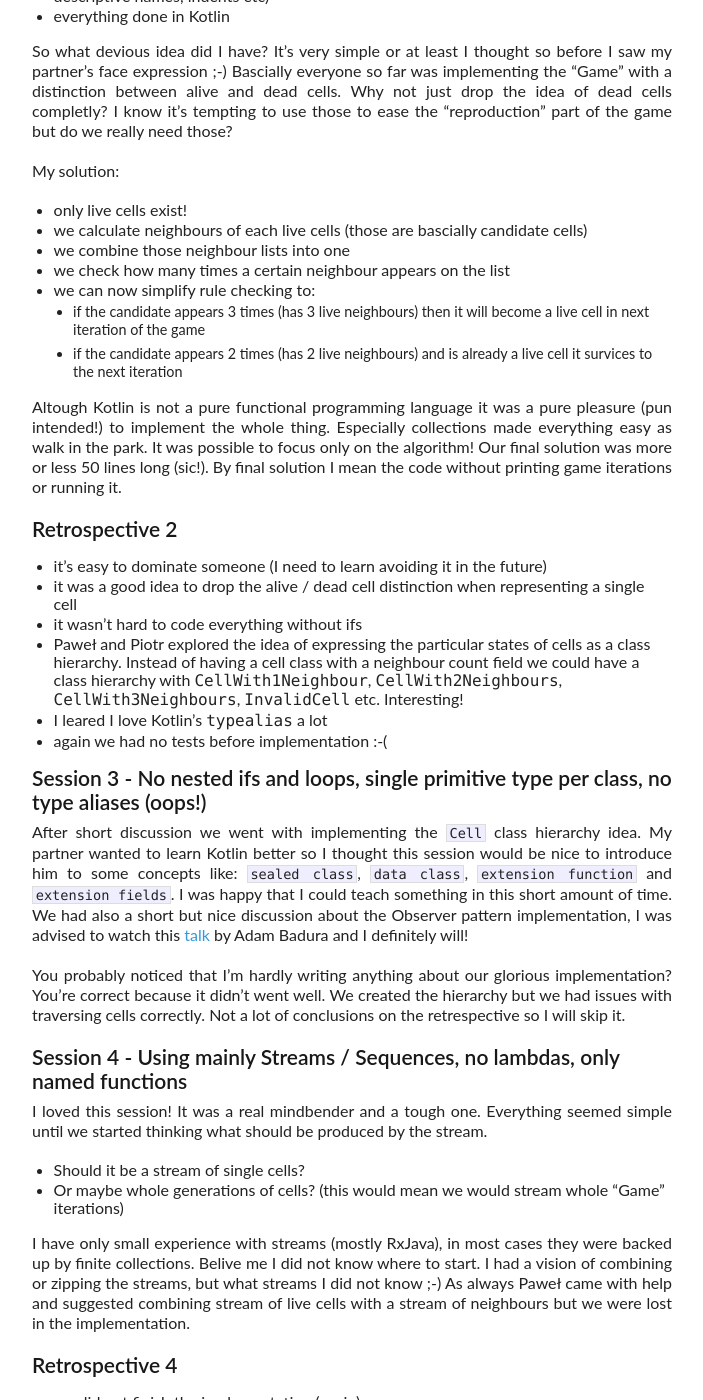
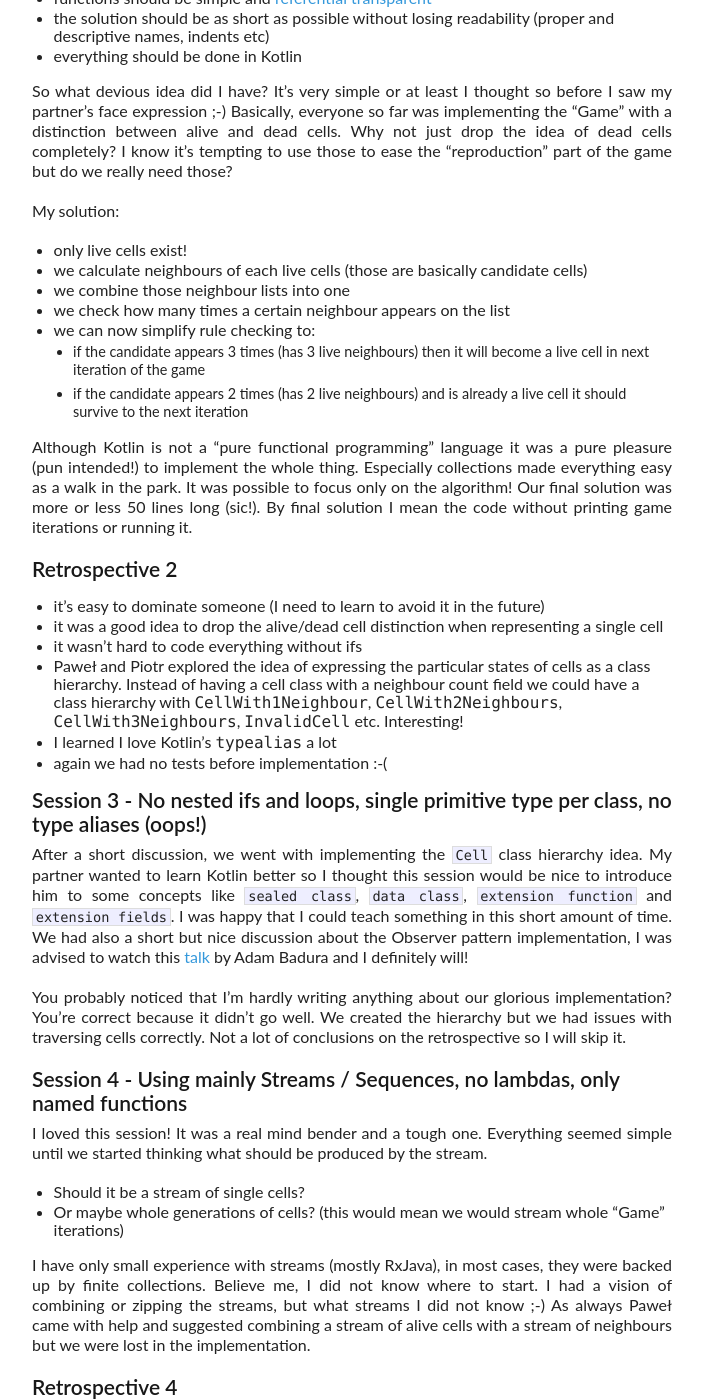
Before and after one commit to ajoz/ajoz.github.io, a Jekyll site: the page built from _posts/2017-11-19-coderetreat-lodz-2017.markdown, in a window 1280 px wide and 1400 px high, scrolled down 1756 px. Shown: the whole window, without its empty margins (298-1001 px from the left). Built offline with Jekyll 4.4.1, drawn with Linux system fonts in a browser that asks for light colours; nearby versions of some CDN libraries; comment, search, counter and statistics services are not loaded; some of the changed text lies outside the part shown.

Commit message:
[fix][grammar] Coderetreat Lodz 2017

```diff
--- a/_posts/2017-11-19-coderetreat-lodz-2017.markdown
+++ b/_posts/2017-11-19-coderetreat-lodz-2017.markdown
@@ -23,23 +23,23 @@
 * Live cell with four or more neighbours dies (overpopulation)
 * Dead cell with three neighbours becomes alive (reproduction)
 
-To start the game you need to pass a initial pattern (seed) of alive and dead cells. The game continues infinitely (or for how long you want). You can read more about it on [wikipedia](https://en.wikipedia.org/wiki/Conway%27s_Game_of_Life).
+To start the game you need to pass an initial pattern (seed) of alive and dead cells. The game continues infinitely (or for how long you want). You can read more about it on [Wikipedia](https://en.wikipedia.org/wiki/Conway%27s_Game_of_Life).
 
 ### Session 1 - No limits!
 
-First session was a warmup, we could code however we wanted, no limits. I already had few ideas how to approach the problem the week before the event so I really wanted to hear how other people think. After a little bit of a discussion with my partner, we came up with a solution like this:
+The first session was a warmup, we could code however we wanted, no limits. I already had few ideas how to approach the problem the week before the event so I really wanted to hear how other people think. After a little bit of a discussion with my partner, we came up with a solution like this:
 * there is a game board of size: `width * height`
 * the game board represents all the cells dead and alive
-* we will scan the board with a 3x3 window and check each cells neighbourhood
+* we will scan the board with a 3x3 window and check each cell's neighbourhood
 * very similar to image processing where you scan the image and change a pixel depending on its neighbourhood
 * we will use Java 8
 
 I suggested that we should go with a stateless solution. So the `Game` just took `Board` state and produced another `Board` state. After a bit of implementing, Paweł came and told us:
-* we should have an infinite board (and we already limited ourselves with an array)
+* we should have an infinite board (and we already limited ourselves to an array)
 * we should write tests (we did not)
 * we should try to focus on the smallest part of the problem (like dead / alive rules)
 
-After this recommendation we went on to testing and implementing just the rules of the "Game". Unfortunately we just managed to write few tests before we ran out of time.
+After this recommendation, we went on to testing and implementing just the rules of the "Game". Unfortunately, we just managed to write few tests before we ran out of time.
 
 ### Retrospective 1
 
@@ -48,66 +48,68 @@
 * having no tests is a problem, also correctly determining what you should start to test
 * many people didn't finish just like us
 
-### Session 2 - No ifs, methods not longer then 5 lines
+### Session 2 - No ifs, methods not longer than 5 lines
 
-I need to appologize to my second partner because I completly dominated that session. I just wanted to implement one of my ideas to solve the problem so badly :-( Sorry Marek! I tweaked the limits for this session and added some more:
+I need to apologize to my second partner because I completely dominated that session. I just wanted to implement one of my ideas to solve the problem so badly :-( Sorry Marek!
+
+I tweaked the limits for this session and added some more:
 * no mutable state
 * no evident iteration like `while` and `for` loops
 * functions should be simple and [referential transparent](https://en.wikipedia.org/wiki/Referential_transparency)
-* solution should be as short as possible without loosing readability (proper and descriptive names, indents etc)
-* everything done in Kotlin
+* the solution should be as short as possible without losing readability (proper and descriptive names, indents etc)
+* everything should be done in Kotlin
 
-So what devious idea did I have? It's very simple or at least I thought so before I saw my partner's face expression ;-) Bascially everyone so far was implementing the "Game" with a distinction between alive and dead cells. Why not just drop the idea of dead cells completly? I know it's tempting to use those to ease the "reproduction" part of the game but do we really need those?
+So what devious idea did I have? It's very simple or at least I thought so before I saw my partner's face expression ;-) Basically, everyone so far was implementing the "Game" with a distinction between alive and dead cells. Why not just drop the idea of dead cells completely? I know it's tempting to use those to ease the "reproduction" part of the game but do we really need those?
 
 My solution:
 * only live cells exist!
-* we calculate neighbours of each live cells (those are bascially candidate cells)
+* we calculate neighbours of each live cells (those are basically candidate cells)
 * we combine those neighbour lists into one
 * we check how many times a certain neighbour appears on the list
 * we can now simplify rule checking to:
   * if the candidate appears 3 times (has 3 live neighbours) then it will become a live cell in next iteration of the game
-  * if the candidate appears 2 times (has 2 live neighbours) and is already a live cell it survices to the next iteration
+  * if the candidate appears 2 times (has 2 live neighbours) and is already a live cell it should survive to the next iteration
 
-Altough Kotlin is not a pure functional programming language it was a pure pleasure (pun intended!) to implement the whole thing. Especially collections made everything easy as walk in the park. It was possible to focus only on the algorithm! Our final solution was more or less 50 lines long (sic!). By final solution I mean the code without printing game iterations or running it.
+Although Kotlin is not a "pure functional programming" language it was a pure pleasure (pun intended!) to implement the whole thing. Especially collections made everything easy as a walk in the park. It was possible to focus only on the algorithm! Our final solution was more or less 50 lines long (sic!). By final solution I mean the code without printing game iterations or running it.
 
 ### Retrospective 2
 
-* it's easy to dominate someone (I need to learn avoiding it in the future)
-* it was a good idea to drop the alive / dead cell distinction when representing a single cell
+* it's easy to dominate someone (I need to learn to avoid it in the future)
+* it was a good idea to drop the alive/dead cell distinction when representing a single cell
 * it wasn't hard to code everything without ifs
 * Paweł and Piotr explored the idea of expressing the particular states of cells as a class hierarchy. Instead of having a cell class with a neighbour count field we could have a class hierarchy with `CellWith1Neighbour`, `CellWith2Neighbours`, `CellWith3Neighbours`, `InvalidCell` etc. Interesting!
-* I leared I love Kotlin's `typealias` a lot
+* I learned I love Kotlin's `typealias` a lot
 * again we had no tests before implementation :-(
 
 ### Session 3 - No nested ifs and loops, single primitive type per class, no type aliases (oops!)
 
-After short discussion we went with implementing the `Cell` class hierarchy idea. My partner wanted to learn Kotlin better so I thought this session would be nice to introduce him to some concepts like: `sealed class`, `data class`, `extension function` and `extension fields`. I was happy that I could teach something in this short amount of time. We had also a short but nice discussion about the Observer pattern implementation, I was advised to watch this [talk](https://www.youtube.com/watch?v=FM1JQkJWAZA) by Adam Badura and I definitely will!
+After a short discussion, we went with implementing the `Cell` class hierarchy idea. My partner wanted to learn Kotlin better so I thought this session would be nice to introduce him to some concepts like `sealed class`, `data class`, `extension function` and `extension fields`. I was happy that I could teach something in this short amount of time. We had also a short but nice discussion about the Observer pattern implementation, I was advised to watch this [talk](https://www.youtube.com/watch?v=FM1JQkJWAZA) by Adam Badura and I definitely will!
 
-You probably noticed that I'm hardly writing anything about our glorious implementation? You're correct because it didn't went well. We created the hierarchy but we had issues with traversing cells correctly. Not a lot of conclusions on the retrespective so I will skip it.
+You probably noticed that I'm hardly writing anything about our glorious implementation? You're correct because it didn't go well. We created the hierarchy but we had issues with traversing cells correctly. Not a lot of conclusions on the retrospective so I will skip it.
 
 ### Session 4 - Using mainly Streams / Sequences, no lambdas, only named functions
 
-I loved this session! It was a real mindbender and a tough one. Everything seemed simple until we started thinking what should be produced by the stream.
+I loved this session! It was a real mind bender and a tough one. Everything seemed simple until we started thinking what should be produced by the stream.
 * Should it be a stream of single cells?
 * Or maybe whole generations of cells? (this would mean we would stream whole "Game" iterations)
 
-I have only small experience with streams (mostly RxJava), in most cases they were backed up by finite collections. Belive me I did not know where to start. I had a vision of combining or zipping the streams, but what streams I did not know ;-) As always Paweł came with help and suggested combining stream of live cells with a stream of neighbours but we were lost in the implementation.
+I have only small experience with streams (mostly RxJava), in most cases, they were backed up by finite collections. Believe me, I did not know where to start. I had a vision of combining or zipping the streams, but what streams I did not know ;-) As always Paweł came with help and suggested combining a stream of alive cells with a stream of neighbours but we were lost in the implementation.
 
 ### Retrospective 4
 
 * we did not finish the implementation (again)
-* still it was a lot of fun (best session so far for me)
-* all this talking about streams reminded me about a very nice talk by [Kevlin Henny](https://www.youtube.com/watch?v=nrVIlhtoE3Y), where he showed how to implement **FizzBuzz** in Haskell using infinite streams of values. I wonder can the Game of Life be solved in similar manner?
+* still, it was a lot of fun (best session so far for me)
+* all this talking about streams reminded me of a very nice talk by [Kevlin Henny](https://www.youtube.com/watch?v=nrVIlhtoE3Y), where he showed how to implement **FizzBuzz** in Haskell using infinite streams of values. I wonder can the Game of Life be solved in a similar manner?
 
 ### Session 5 - TDD As If You Meant It!
 
-This session was all about TDD, we were supposed to write the tests first. Writing a `Cell` class would be considered cheating in this excercise. Why? Simply because everything should be extracted from the test instead of written before. We want our tests to be a contract for our code, we do not know yet how this code will look like because TDD is supposed to give it the "correct" form.
+This session was all about TDD, we were supposed to write the tests first. Writing a `Cell` class would be considered cheating in this exercise. Why? Simply because everything should be extracted from the test instead of written before. We want our tests to be a contract for our code, we do not know yet how this code will look like because TDD is supposed to give it the "correct" form.
 
 How to apply this to our "Game"? Let's start with simple things like: *"if there are no alive cells then no cells can be born"*.
 
 Do we need anything to write this test?
 
-No! We do **NOT** need to create a `Cell` class! We can use a `Boolean` to represent it. `Boolean` is especially useful as we get dead and alive cells for free - but it's not imporant now!
+No! We do **NOT** need to create a `Cell` class! We can use a `Boolean` to represent it. `Boolean` is especially useful as we get dead and alive cells for free - but it's not important now!
 
 What about coordinates?
 
@@ -115,20 +117,20 @@
 
 So we created few passing tests then when to extract?
 
-Whenever you will see some duplication. By duplication I mean when the same idea is repeated not the same code (there is a big difference). Now this is the tricky part how to spot such duplication? A simple example:
+Whenever you will see some duplication. By duplication I mean when the same idea is repeated not the same code (there is a big difference). Now, this is the tricky part how to spot such duplication? A simple example:
 
 * *"if there are no alive cells then no cells can be born"*
-* *"if there is only one alive cell then no cells will born or survive"*
+* *"if there is only one alive cell then no cells will be born or survive"*
 
-There is a vague duplication of an idea. Idea of changing a set of cells to another set of cells. Now we could probably extract some function that takes the state of the "Game" and returns another. The same thing goes for other more detailed tests, at some point our `Boolean` cell won't be enough and we will refactor it to something better suiting our needs. Important thing is to create only things that are needed by the test to pass and nothing more!
+There is a vague duplication of an idea. The idea of changing a set of cells to another set of cells. Now we could probably extract some function that takes the state of the "Game" and returns another. The same thing goes for other more detailed tests, at some point our `Boolean` cell won't be enough and we will refactor it into something better suited to our needs. Important thing is to create only things that are needed for the test to pass and nothing more!
 
 ### Retrospective 5
 
-* best session of the day!
+* the best session of the day!
 * it's easy to do extraction to early
 * it's easy to do extraction to late
 * real TDD is hard, really really hard and needs a lot of strong will
 
 ### Final thoughts
 
-Unfortunately I could not stay for the final sixth session - working with legacy code. Idea was simple, people should not delete their solutions after session 5 and just swap laptops between pairs. Every session was great but that TDD one made the day for me, definitely time well spent.
+Unfortunately, I could not stay for the final sixth session - working with legacy code. The idea was simple, people should not delete their solutions after session 5 and just swap laptops between pairs. Every session was great but that TDD one made the day for me, definitely time well spent.
```
Also changed, not shown: other parts of _posts/2017-11-19-coderetreat-lodz-2017.markdown (+2 -2 lines).
